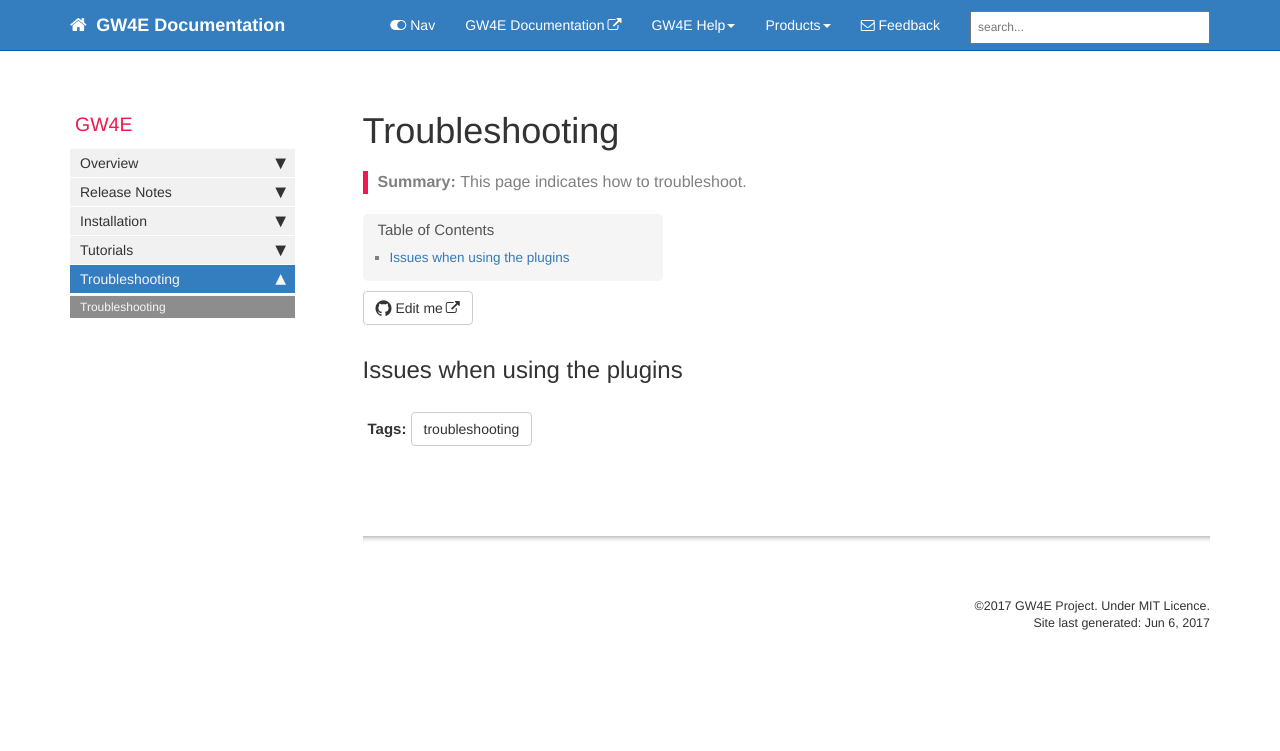
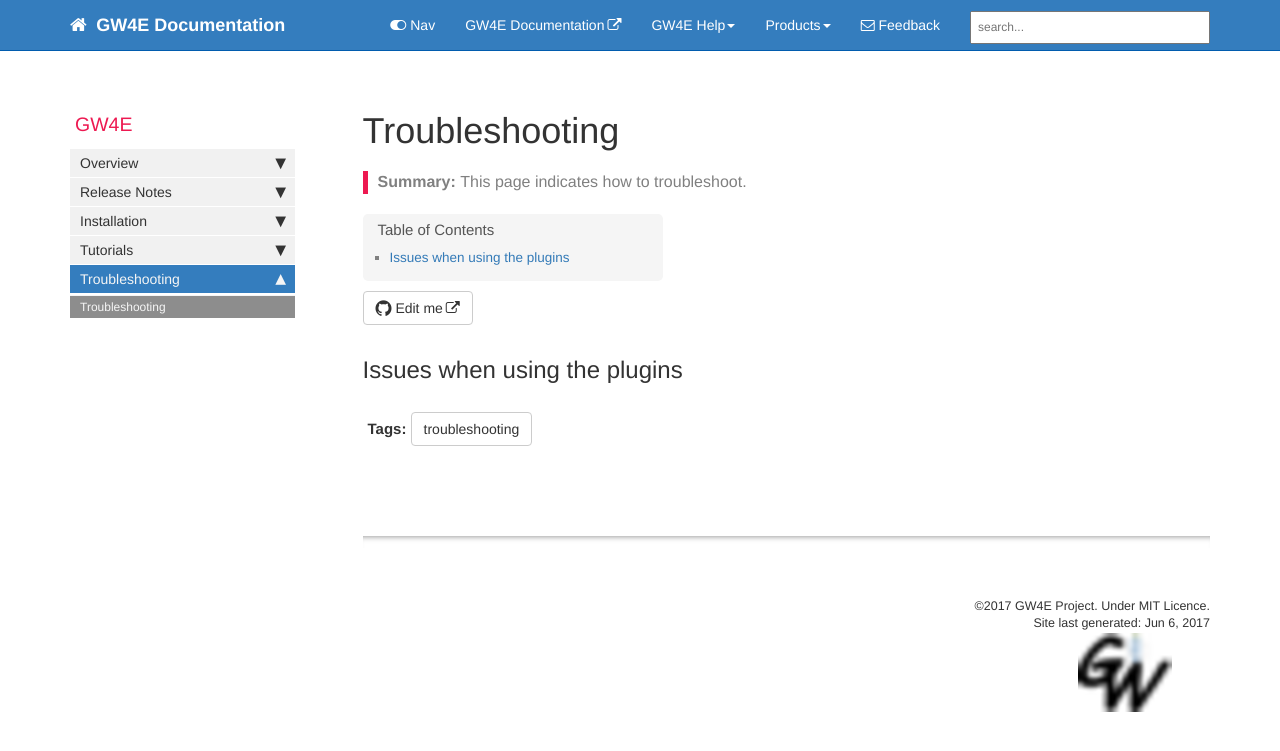
Before and after one commit to gw4e/gw4e.github.io, a Jekyll site: the page built from pages/mydoc/mydoc_troubleshooting.md, in a window 1280 px wide. Shown: the top 751 px of the page. Built offline with Jekyll 4.4.1, drawn with Linux system fonts in a browser that asks for light colours; nearby versions of some CDN libraries; comment, search, counter and statistics services are not loaded.

Commit message:
Update footer

```diff
--- a/_includes/footer.html
+++ b/_includes/footer.html
@@ -3,7 +3,7 @@
                 <div class="col-lg-12 footer">
                &copy;{{ site.time | date: "%Y"  }} {{site.company_name}}. Under MIT Licence. <br />
 {% if page.last_updated %}<span>Page last updated:</span> {{page.last_updated}}<br/>{% endif %} Site last generated: {{ site.time | date: "%b %-d, %Y"  }} <br />
-<p><img src="{{ "images/gw4e/gw.png" }}" alt="GW4E Project/></p>
+<p><img src="{{ "images/gw4e/gw.png" }}" alt="GW4E Project"/></p>
                 </div>
             </div>
 </footer>
```
